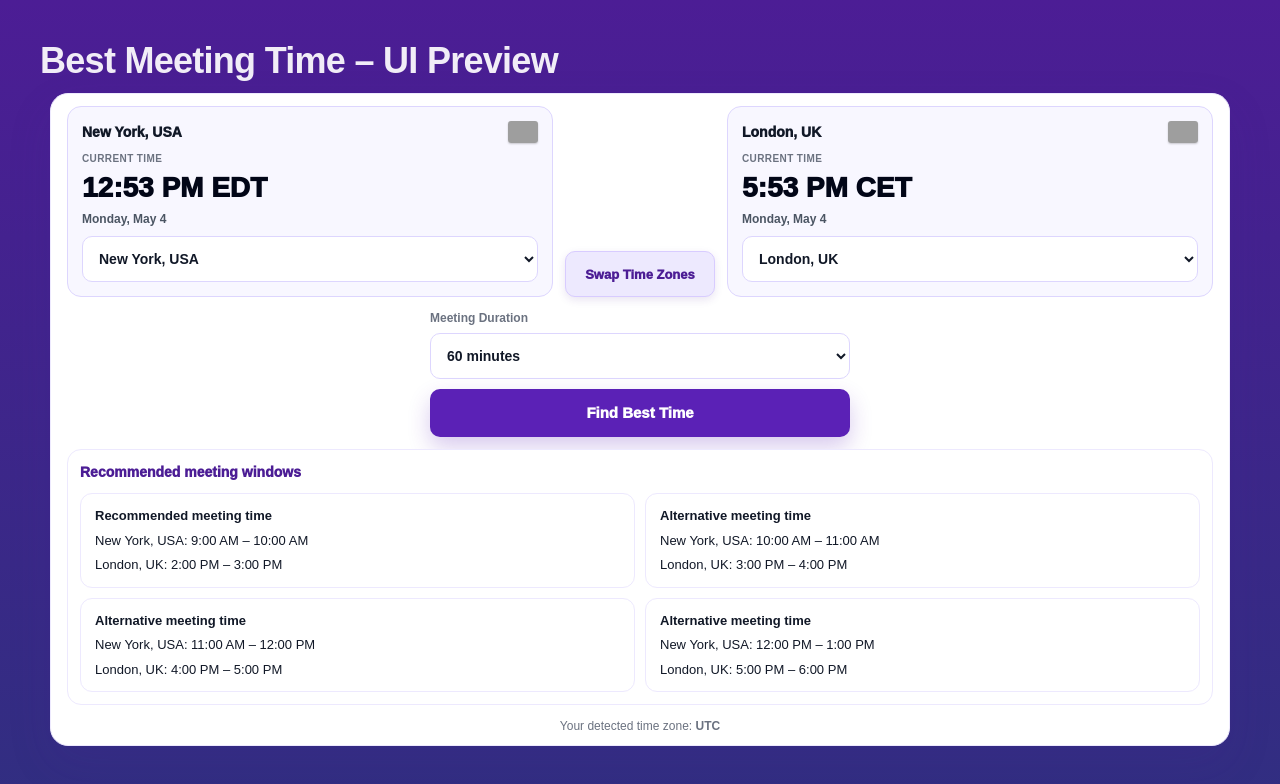
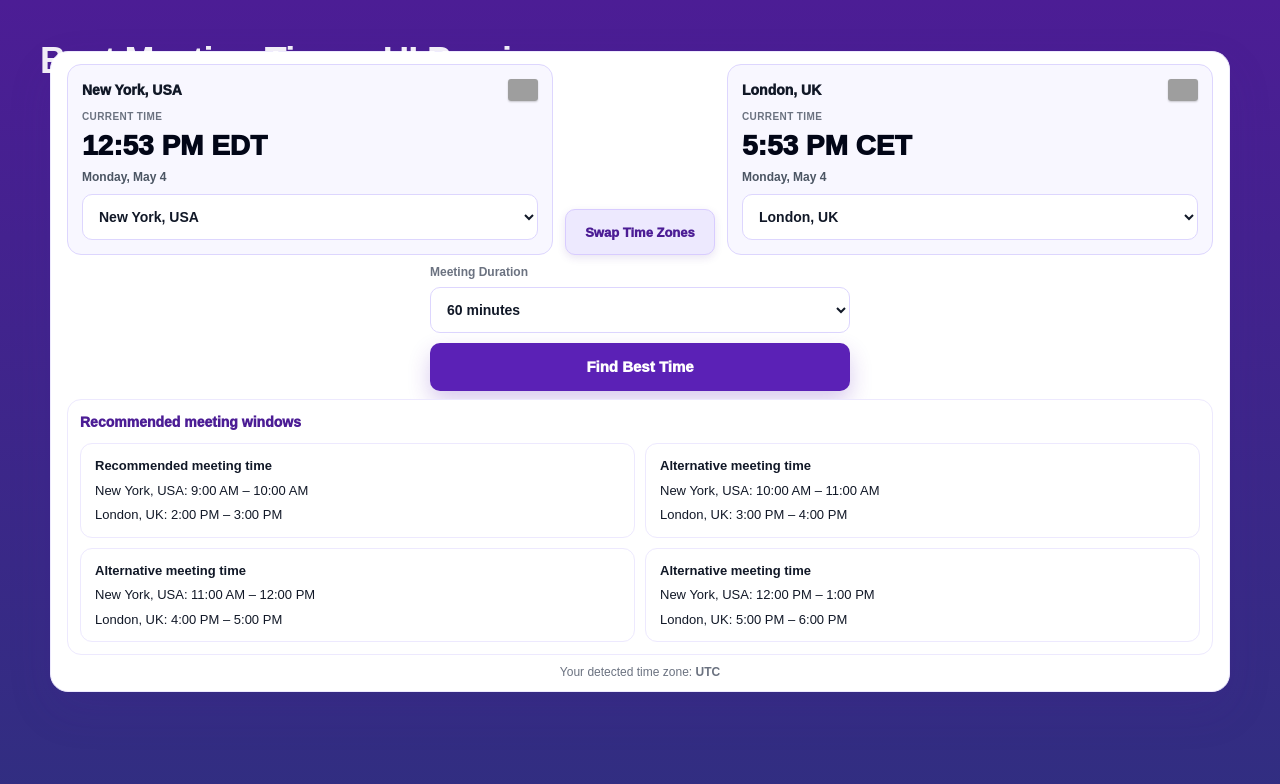
Before and after one commit to techtalk1282/Best-Meeting-Time, a Next.js app: page /preview in a window 1280 px wide. Shown: the top 784 px of the page. Built offline with nearby package versions, Linux system fonts and the light colour scheme; grey boxes are pictures that could not be loaded.

Commit message:
Tighten ToolPreviewSection viewport fit after premium tools appear

```diff
--- a/app/ui/ToolPreviewSection.tsx
+++ b/app/ui/ToolPreviewSection.tsx
@@ -826,7 +826,7 @@ const safeNow = now || new Date();
 const toolShell = {
   width: "100%",
   maxWidth: "1180px",
-  margin: "0 auto",
+  margin: "-42px auto 0",
   padding: "12px 16px 10px",
   background: "#ffffff",
   border: "1px solid #ede9fe",
@@ -869,7 +869,7 @@ const lockedText = {
 const toolLayout = {
   display: "grid",
   gridTemplateColumns: "1fr",
-  gap: "12px",
+  gap: "8px",
 };
 
 const citySelectorGrid = {
@@ -1031,7 +1031,7 @@ const sharePanel = {
   background: "#ffffff",
   border: "1px solid #ede9fe",
   borderRadius: "14px",
-  padding: "12px",
+  padding: "9px 12px",
 };
 
 const shareHeader = {
```
